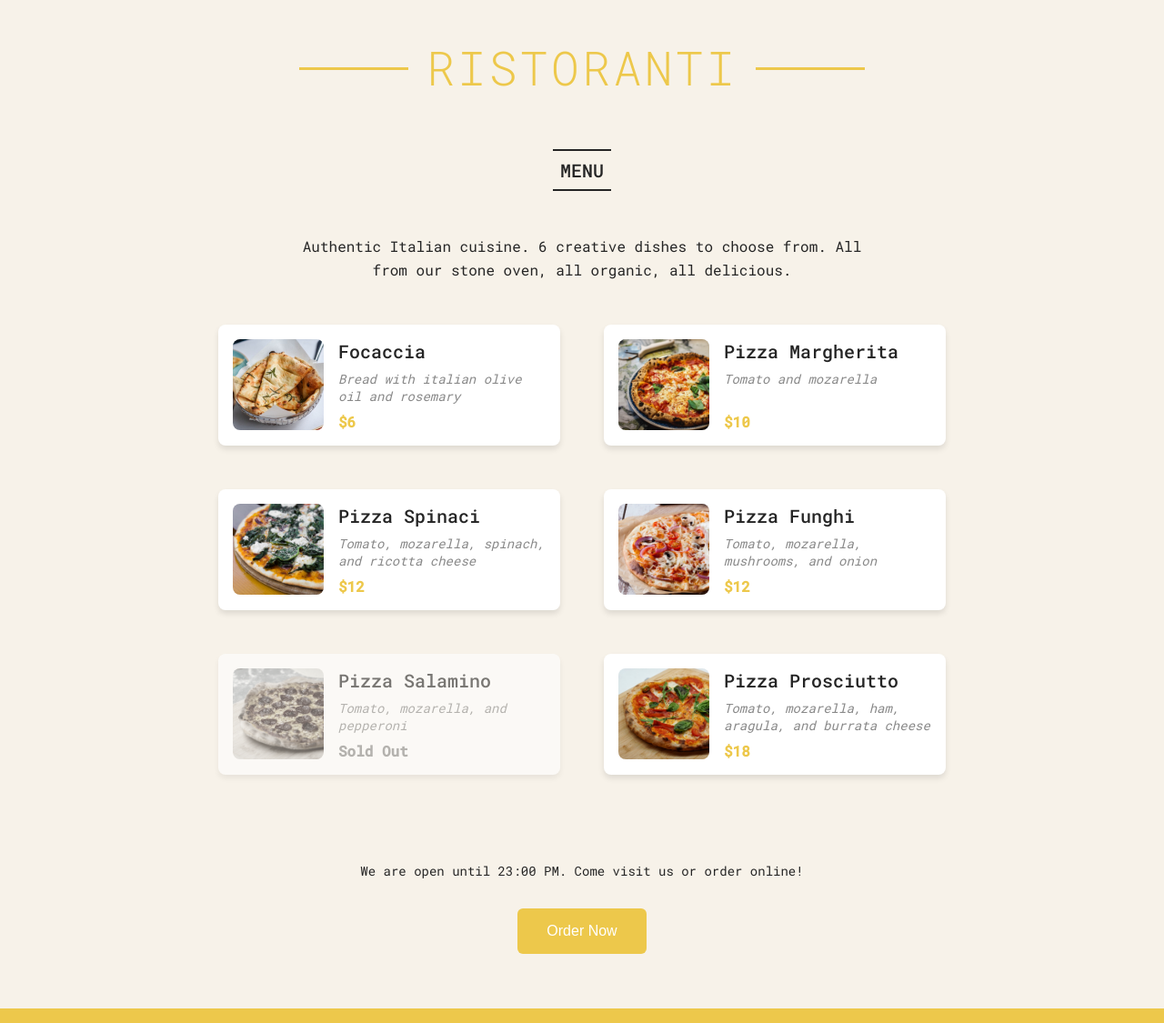
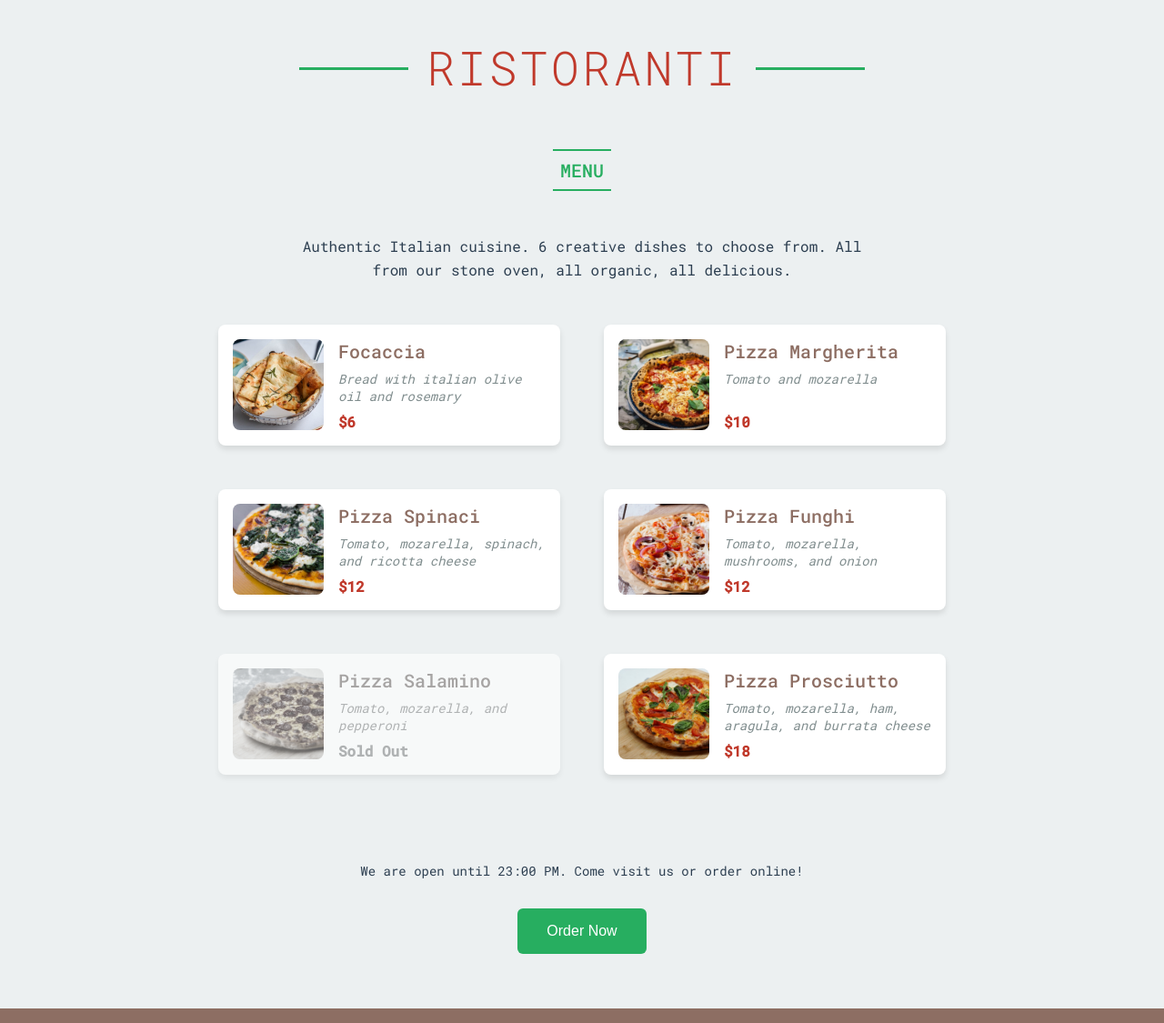
Before and after one commit to brunnoTripovichy/pizza-menu, a React (Create React App) app: page / in a window 1280 px wide. Shown: the whole page at 91% size. Built offline with nearby package versions, Linux system fonts and the light colour scheme.

Commit message:
refactor: italian theme

```diff
--- a/src/index.css
+++ b/src/index.css
@@ -1,15 +1,17 @@
 /* ================================= */
-/* 🌍 Global Styles */
+/* 🌍 Global Styles - Italian Theme */
 /* ================================= */
 @import url('https://fonts.googleapis.com/css2?family=Roboto+Mono:wght@300;400;500&display=swap');
 
 :root {
-  /* 🎨 Color Variables */
-  --primary-color: #edc84b;
-  --primary-dark: #e9bb24;
-  --text-color: #252525;
-  --muted-text: #888;
-  --background-color: #f7f2e9;
+  /* 🇮🇹 Italian-Inspired Colors */
+  --primary-red: #c0392b; /* Tomato Sauce */
+  --primary-green: #27ae60; /* Fresh Basil */
+  --primary-yellow: #f1c40f; /* Cheese */
+  --primary-brown: #8d6e63; /* Wood Fire Oven */
+  --text-dark: #2c3e50; /* Charcoal Stone */
+  --text-light: #ecf0f1; /* Light Background */
+  --muted-text: #7f8c8d; /* Muted Text */
 
   /* 📏 Spacing */
   --spacing-xs: 0.8rem;
@@ -37,10 +39,10 @@ html {
 
 body {
   font-family: 'Roboto Mono', sans-serif;
-  color: var(--text-color);
+  color: var(--text-dark);
   font-weight: 400;
-  background-color: var(--background-color);
-  border-bottom: 1.6rem solid var(--primary-color);
+  background-color: var(--text-light);
+  border-bottom: 1.6rem solid var(--primary-brown);
   min-height: 100vh;
   padding: var(--spacing-md);
   padding-bottom: var(--spacing-xl);
@@ -64,7 +66,7 @@ body {
 }
 
 .header h1 {
-  color: var(--primary-color);
+  color: var(--primary-red);
   text-transform: uppercase;
   font-size: var(--font-size-xl);
   font-weight: 300;
@@ -81,7 +83,7 @@ body {
   top: 50%;
   width: 12rem;
   height: 3px;
-  background-color: var(--primary-color);
+  background-color: var(--primary-green);
 }
 
 .header h1::before {
@@ -121,6 +123,7 @@ body {
   text-transform: uppercase;
   font-weight: 500;
   padding: var(--spacing-xs);
+  color: var(--primary-green);
 }
 
 .menu > p {
@@ -128,6 +131,7 @@ body {
   text-align: center;
   line-height: 1.6;
   width: 80%;
+  color: var(--text-dark);
 }
 
 /* ================================= */
@@ -171,6 +175,7 @@ body {
 .pizza h3 {
   font-size: var(--font-size-lg);
   font-weight: 500;
+  color: var(--primary-brown);
 }
 
 .pizza p {
@@ -183,7 +188,7 @@ body {
 .pizza span {
   font-size: var(--font-size-md);
   font-weight: bold;
-  color: var(--primary-color);
+  color: var(--primary-red);
 }
 
 .pizza.sold-out {
@@ -202,17 +207,17 @@ body {
   color: white;
   font-size: var(--font-size-md);
   font-weight: 500;
-  background-color: var(--primary-color);
+  background-color: var(--primary-green);
   padding: var(--spacing-sm) var(--spacing-md);
   border-radius: 6px;
   border: none;
   cursor: pointer;
-  transition: background-color 0.2s ease-in-out, transform 0.1s ease-in-out;
+  transition: background-color 0.2s ease-in-out, box-shadow 0.2s ease-in-out;
 }
 
 .btn:hover {
-  background-color: var(--primary-dark);
-  transform: scale(1.05);
+  background-color: #1e8449; /* Darker Green */
+  box-shadow: 0px 4px 8px rgba(0, 0, 0, 0.2);
 }
 
 /* ================================= */
```
